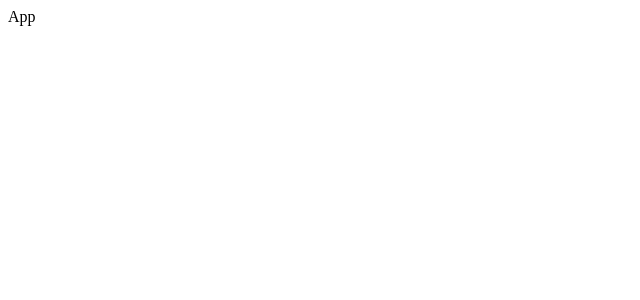
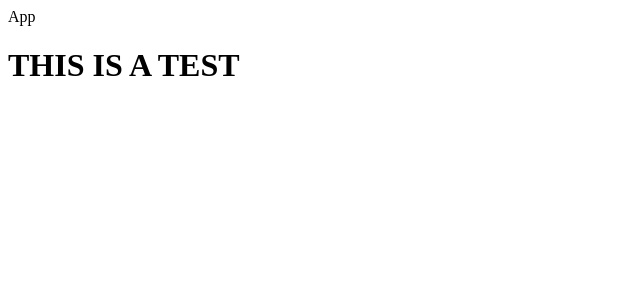
Before and after one commit to vargase34/Social-Media-App, a React (Vite) app: page / in a window 1280 px wide. Shown: the top 300 px of the page, without its empty margins (0-640 px from the left). Built offline with nearby package versions, Linux system fonts and the light colour scheme.

Commit message:
imported App to main

```diff
--- a/src/App.tsx
+++ b/src/App.tsx
@@ -2,7 +2,9 @@ import React from 'react'
 
 const App = () => {
   return (
-    <div>App</div>
+    <div>App
+         <h1>THIS IS A TEST</h1>
+    </div>
   )
 }
 
--- a/src/main.tsx
+++ b/src/main.tsx
@@ -3,4 +3,5 @@ import App from './App';
 
 ReactDOM.createRoot(document.getElementById('root')).render(
     <App />
+
 )
```
Also changed, not shown: src/globals.css (added).
